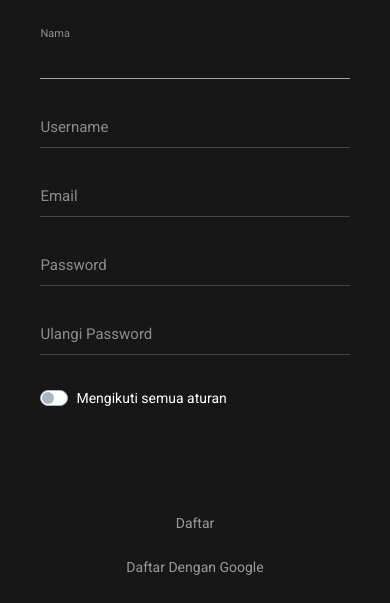
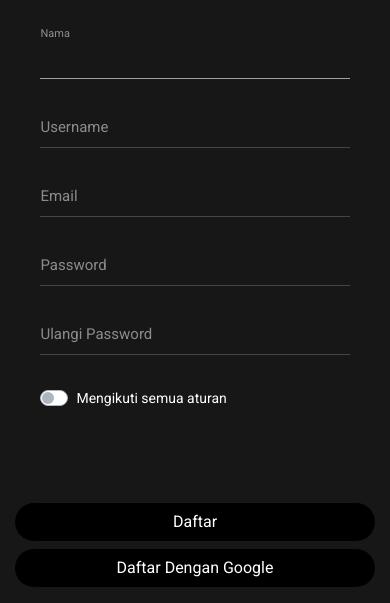
Before and after one commit to emanuelkrowegoran/HiuBizWebMobile, a plain HTML site: page signup.html in a window 390 px wide. Shown: the part 241-844 px from the top of the page. Drawn offline with Linux system fonts and the light colour scheme.

Commit message:
HiuBiz WebMobile

```diff
--- a/signup.html
+++ b/signup.html
@@ -121,8 +121,8 @@
     <div class="footer no-bg-shadow py-3">
         <div class="row justify-content-center">
             <div class="col">
-                <a href="Home.html class=" btn btn-default rounded btn-block ">Daftar</a>
-                <a href="Home.html class="btn btn-default rounded btn-block">Daftar Dengan Google</a>
+                <a href="Home.html" class="btn btn-default rounded btn-block">Daftar</a>
+                <a href="Home.html" class="btn btn-default rounded btn-block">Daftar Dengan Google</a>
             </div>
         </div>
     </div>
```
